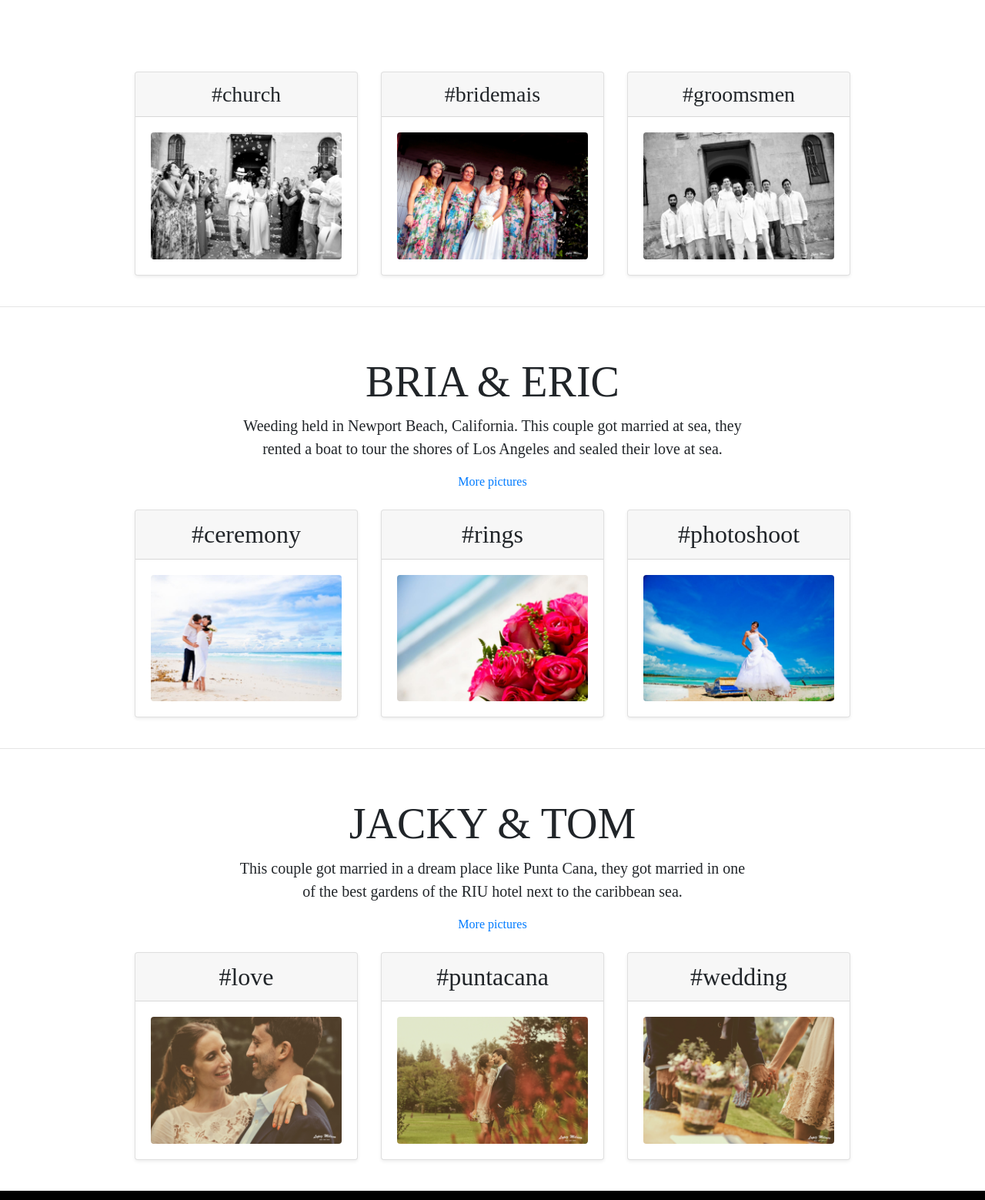
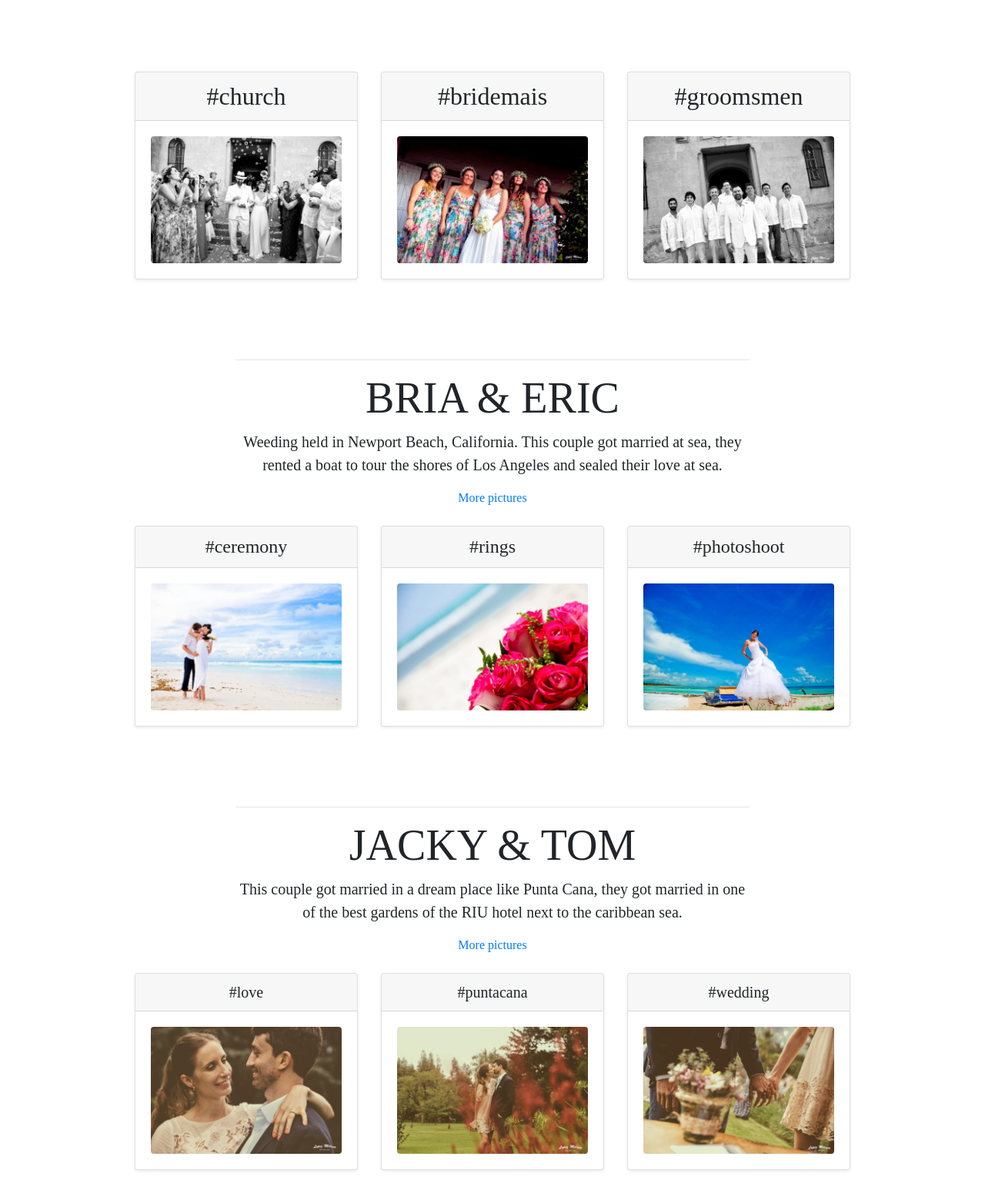
Before and after one commit to yastu83/entrega-final, a website: page bodas.html in a window 1280 px wide. Shown: the part 1076-2635 px from the top of the page at 77% size. Drawn offline with nearby package versions, Linux system fonts and the light colour scheme; a web font is replaced by a local one.

Commit message:
realice cambios de la correcion del trabajo final

```diff
--- a/bodas.html
+++ b/bodas.html
@@ -4,8 +4,8 @@
 
     <meta charset="utf-8">
     <meta name="viewport" content="width=device-width, initial-scale=1, shrink-to-fit=no">
-    <meta name="keywords" description="nico lopez servicios fotograficos luna de miel ramos flores anillos ceremonias civiles anillos vestidos ">
-    <meta name="description" content="cobertura de bodas en diferentes paises civil previa ceremonia iglesia y fiesta" >
+    <meta name="keywords" description="nico lopez, servicios fotograficos, luna de miel, ramos, flores, anillos, ceremonias, civiles, vestidos ">
+    <meta name="description" content="COBERTURA DE BODAS EN DIFERENTES PAISES CIVIL PREVIA CEREMONIA IGLESIA Y FIESTA" >
 
 
 
@@ -24,7 +24,7 @@
                    <nav class="navbar navbar-expand-md navbar-black fixed-top bg-black">
                     <a class="navbar-brand text-white">Available TO TRAVEL!!!</a>
                     <button class="navbar-toggler" type="button" data-toggle="collapse" data-target="#navbarCollapse" aria-controls="navbarCollapse" aria-expanded="false" aria-label="Toggle navigation">
-                      <span class="navbar-toggler-icon"></span>
+                      <span class="navbar-toggler-icon bg-white"></span>
                     </button>
                     <div class="collapse navbar-collapse" id="navbarCollapse">
                       <ul class="navbar-nav mr-auto">
@@ -94,13 +94,14 @@
                           </div>
                         </div>
                       </div>
+                    </div>
+                  </div>
+                </div>
 
 
-                    </div>
-                </div>
-             </div>
 
-          </div>
+
+
           </main>
 
 
@@ -108,7 +109,7 @@
 <section>
 
           <div class="jumbotron text-center fraseBodas textoPollo">
-             <hr class="featurette-divider">
+             <hr class="featurette-divider"/>
             <div class="pricing-header px-3 py-3 pt-md-5 pb-md-4 mx-auto text-center">
                 <h1 class="display-4">IFI & ALEX</h1>
                 <p class="lead">Ifi and Alex a beautiful couple, she is Argentine and he is Colombian, they got married in Necochea, Argentine. With guests from different parts of the world since they live in London.</p>
@@ -123,7 +124,7 @@
   <div class="card-deck mb-3 text-center">
     <div class="card mb-4 shadow-sm">
       <div class="card-header">
-        <h3 class="my-0 font-weight-normal">#church</h3>
+        <h2 class="my-0 font-weight-normal">#church</h2>
       </div>
       <div class="card-body agrandar">
        <img src="imagenes/nico23.jpg" class="d-block w-100 rounded" alt="foto de ceremonia">
@@ -131,7 +132,7 @@
     </div>
     <div class="card mb-4 shadow-sm">
       <div class="card-header">
-        <h3 class="my-0 font-weight-normal">#bridemais</h3>
+        <h2 class="my-0 font-weight-normal">#bridemais</h2>
       </div>
       <div class="card-body agrandar">
         <img src="imagenes/nico21.jpg" class="d-block w-100 rounded" alt="foto de makeup">
@@ -139,7 +140,7 @@
     </div>
     <div class="card mb-4 shadow-sm">
       <div class="card-header">
-        <h3 class="my-0 font-weight-normal">#groomsmen</h3>
+        <h2 class="my-0 font-weight-normal">#groomsmen</h2>
       </div>
       <div class="card-body agrandar">
        <img src="imagenes/nico22.jpg" class="d-block w-100 rounded" alt="foto fiesta">
@@ -153,9 +154,10 @@
 
 
 
-    <hr class="featurette-divider">
+
 
    <div class="pricing-header px-3 py-3 pt-md-5 pb-md-4 mx-auto text-center textoPollo">
+           <hr class="featurette-divider"/>
            <h3 class="display-4">BRIA & ERIC</h3>
                <p class="lead">Weeding held in Newport Beach, California. This couple got married at sea, they rented a boat to tour the shores of Los Angeles and sealed their love at sea.</p>
                <a href="https://m.facebook.com/nicolopezbetz" class="stretched-link">More pictures</a>
@@ -166,25 +168,25 @@
   <div class="card-deck mb-3 text-center">
     <div class="card mb-4 shadow-sm">
       <div class="card-header">
-        <h2 class="my-0 font-weight-normal">#ceremony</h2>
+        <h4 class="my-0 font-weight-normal">#ceremony</h4>
       </div>
-      <div class="card-body">
+      <div class="card-body agrandar">
        <img src="imagenes/gt1.jpg" class="d-block w-100 rounded" alt="foto de vestido">
       </div>
     </div>
     <div class="card mb-4 shadow-sm">
       <div class="card-header">
-        <h2 class="my-0 font-weight-normal">#rings</h2>
+        <h4 class="my-0 font-weight-normal">#rings</h4>
       </div>
-      <div class="card-body">
+      <div class="card-body agrandar">
         <img src="imagenes/gt3.jpg" class="d-block w-100 rounded" alt="foto de anillos">
       </div>
     </div>
     <div class="card mb-4 shadow-sm">
       <div class="card-header">
-        <h2 class="my-0 font-weight-normal">#photoshoot</h2>
+        <h4 class="my-0 font-weight-normal">#photoshoot</h4>
       </div>
-      <div class="card-body">
+      <div class="card-body agrandar">
        <img src="imagenes/gt2.jpg" class="d-block w-100 rounded" alt="foto de ceremonia">
       </div>
     </div>
@@ -192,10 +194,11 @@
 </div>
 
 
-    <hr class="featurette-divider">
+
 
      <div class="pricing-header px-3 py-3 pt-md-5 pb-md-4 mx-auto text-center textoPollo">
-          <h4 class="display-4">JACKY & TOM</h4>
+          <hr class="featurette-divider"/>
+          <h5 class="display-4">JACKY & TOM</h5>
           <p class="lead">This couple got married in a dream place like Punta Cana, they got married in one of the best gardens of the RIU hotel next to the caribbean sea.</p>
           <a href="https://m.facebook.com/nicolopezbetz" class="stretched-link">More pictures</a>
      </div>
@@ -205,18 +208,18 @@
   <div class="card-deck mb-3 text-center">
     <div class="card mb-4 shadow-sm">
       <div class="card-header">
-        <h2 class="my-0 font-weight-normal">#love</h2>
+        <h5 class="my-0 font-weight-normal">#love</h5>
       </div>
-      <div class="card-body">
+      <div class="card-body agrandar">
        <img src="imagenes/lopezmilano25.jpg" class="d-block w-100 rounded" alt="foto de peinado">
       </div>
     </div>
     <div class="card mb-4 shadow-sm">
       <div class="card-header">
-        <h2 class="my-0 font-weight-normal">#puntacana</h2>
+        <h5 class="my-0 font-weight-normal">#puntacana</h5>
 
       </div>
-      <div class="card-body">
+      <div class="card-body agrandar">
         <img src="imagenes/lopezmilano22.jpg" class="d-block w-100 rounded" alt="foto de traje">
 
       </div>
@@ -224,9 +227,9 @@
     </div>
     <div class="card mb-4 shadow-sm">
       <div class="card-header">
-        <h2 class="my-0 font-weight-normal">#wedding</h2>
+        <h5 class="my-0 font-weight-normal">#wedding</h5>
       </div>
-      <div class="card-body">
+      <div class="card-body agrandar">
        <img src="imagenes/lopezmilano13.jpg" class="d-block w-100 rounded" alt="foto de sesion">
       </div>
     </div>
@@ -239,13 +242,13 @@
 <footer class="blog-footer text-white textoPollo">
                     <p>nicolopezbetzphotography@gmail.com</p>
                     <p><a href="https://m.facebook.com/nicolopezbetz">
-                       <img src="imagenes/icono1.png"></a>
+                       <img src="imagenes/icono1.png" alt="foto face"></a>
                     </p>
                     <p><a href="https://www.instagram.com/nicolopezbetz/?hl=es-la">
-                       <img src="imagenes/icono2.png"></a>
+                       <img src="imagenes/icono2.png" alt="foto ig"></a>
                     </p>
                     <p><a href="https://web.whatsapp.com/">
-                       <img src="imagenes/icono3.png"></a>
+                       <img src="imagenes/icono3.png" alt="foto wp"></a>
                     </p>
 
                     <p>Derechos Reservados milanogaston1983@gmail.com</p>
--- a/css/estilo.css
+++ b/css/estilo.css
@@ -33,6 +33,10 @@
   letter-spacing: 20px; }
 
 
+
+.agrandar :hover {
+  transform: scale(1.4);
+}
 
 
 
```
Also changed, not shown: contacto.html (+6 -6 lines), index.html (+6 -6 lines), lifestyle.html (+8 -8 lines), publicidad.html (+10 -10 lines).
